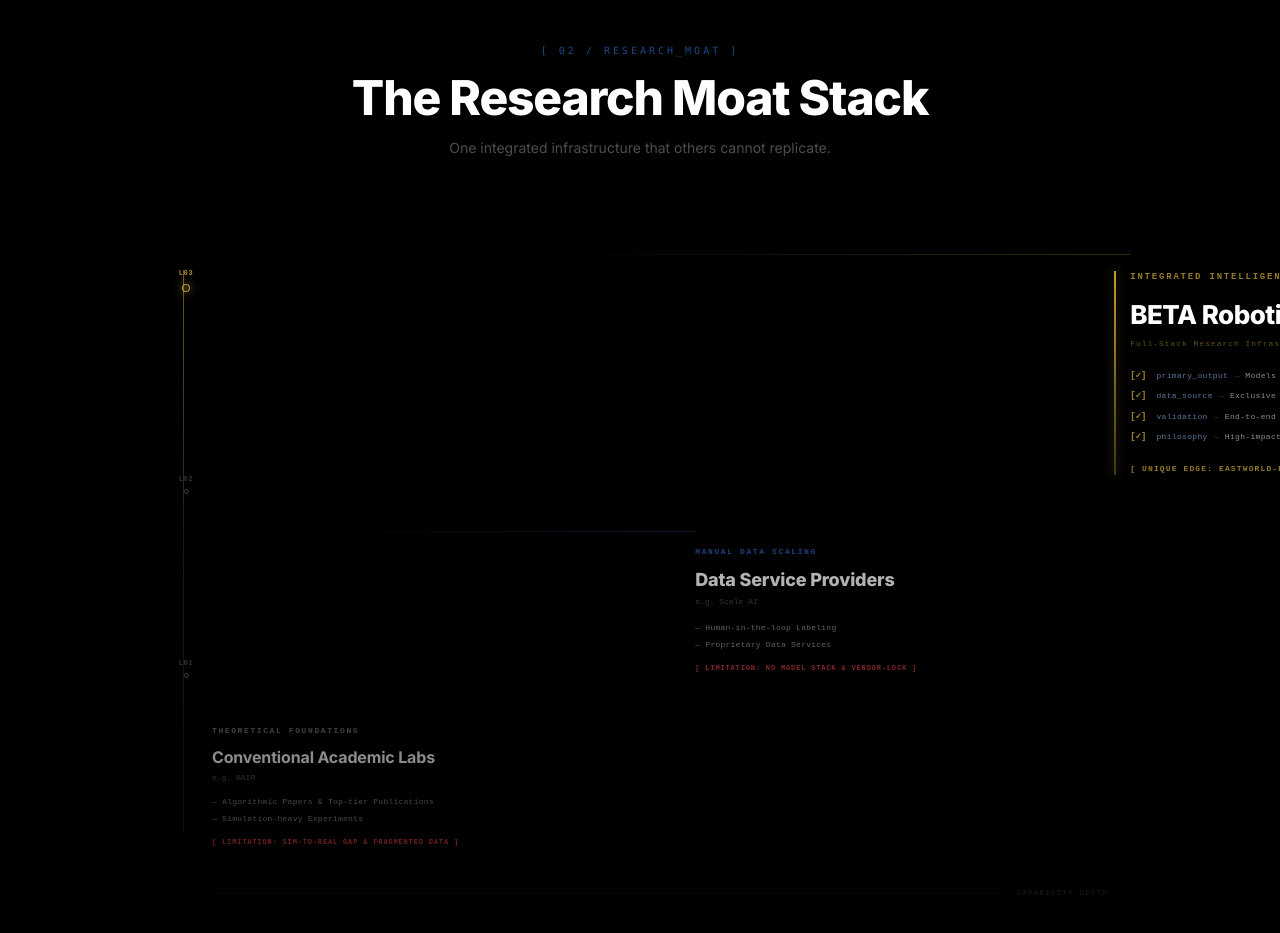
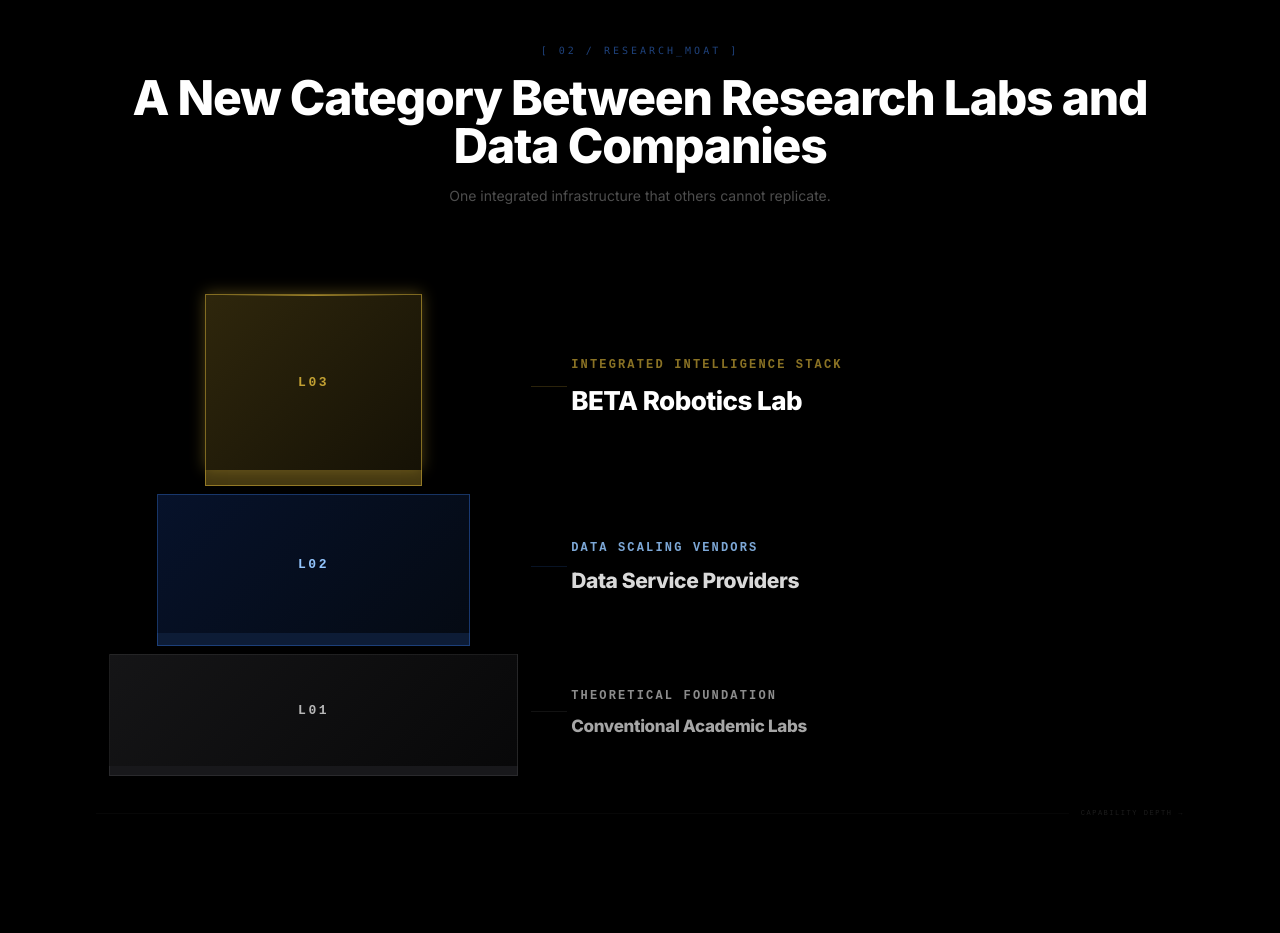
Before and after one commit to W5-a11y/beta_lab, a React (Vite) app: page / in a window 1280 px wide. Shown: the part 2700-3633 px from the top of the page. Built offline with nearby package versions, Linux system fonts and the light colour scheme.

Commit message:
v_1_6
- competitive done

```diff
--- a/src/components/MoatStack.tsx
+++ b/src/components/MoatStack.tsx
@@ -1,5 +1,5 @@
-import { useEffect, useRef, useState } from 'react'
-import { motion, useMotionValue, useSpring } from 'framer-motion'
+import { useState } from 'react'
+import { motion, AnimatePresence } from 'framer-motion'
 
 // ── Data ──────────────────────────────────────────────────────────────────────
 
@@ -7,390 +7,276 @@ const LAYERS = [
   {
     rank: 'L03',
     label: 'BETA Robotics Lab',
-    sub: 'Full-Stack Research Infrastructure',
     type: 'INTEGRATED INTELLIGENCE STACK',
-    terminal: [
-      { key: 'primary_output',   val: 'Models + Datasets + Benchmarks + World Models' },
-      { key: 'data_source',      val: 'Exclusive Eastworld Industry Partnership' },
-      { key: 'validation',       val: 'End-to-end Real-world G1 Humanoid Loop' },
-      { key: 'philosophy',       val: 'High-impact Open Source + Peer-reviewed Papers' },
+    details: [
+      { key: 'Primary Output', val: 'Models / Benchmarks' },
+      { key: 'Data Source',    val: 'Eastworld Partnership' },
+      { key: 'Validation',     val: 'G1 Humanoid Loop' },
     ],
-    tag: 'EASTWORLD-DRIVEN WORLD MODELS',
-    offset: 38,   // % from content area left
+    // pyramid: top layer — brushed gold
+    topBg:    'linear-gradient(135deg, rgba(212,175,55,0.22) 0%, rgba(212,175,55,0.10) 100%)',
+    frontBg:  'rgba(212,175,55,0.32)',
+    border:   'rgba(212,175,55,0.55)',
+    topGlow:  '0 -1px 14px rgba(212,175,55,0.35)',
+    rankColor:'rgba(212,175,55,0.9)',
+    typeColor:'rgba(212,175,55,0.65)',
+    guideColor:'rgba(212,175,55,0.2)',
   },
   {
     rank: 'L02',
     label: 'Data Service Providers',
-    sub: 'e.g. Scale AI',
-    type: 'MANUAL DATA SCALING',
-    items: ['Human-in-the-loop Labeling', 'Proprietary Data Services'],
-    limitation: 'NO MODEL STACK & VENDOR-LOCK',
-    offset: 20,
+    type: 'DATA SCALING VENDORS',
+    details: [
+      { key: 'Method',     val: 'Human-in-the-loop annotation' },
+      { key: 'Capability', val: 'Proprietary data services' },
+      { key: 'Limitation', val: 'No model intelligence' },
+    ],
+    // pyramid: mid — translucent deep blue
+    topBg:    'linear-gradient(135deg, rgba(37,99,235,0.18) 0%, rgba(59,130,246,0.08) 100%)',
+    frontBg:  'rgba(59,130,246,0.22)',
+    border:   'rgba(59,130,246,0.35)',
+    topGlow:  'none',
+    rankColor:'rgba(147,197,253,1)',
+    typeColor:'rgba(147,197,253,0.85)',
+    guideColor:'rgba(59,130,246,0.15)',
   },
   {
     rank: 'L01',
     label: 'Conventional Academic Labs',
-    sub: 'e.g. BAIR',
-    type: 'THEORETICAL FOUNDATIONS',
-    items: ['Algorithmic Papers & Top-tier Publications', 'Simulation-heavy Experiments'],
-    limitation: 'SIM-TO-REAL GAP & FRAGMENTED DATA',
-    offset: 0,
+    type: 'THEORETICAL FOUNDATION',
+    details: [
+      { key: 'Output',     val: 'Academic papers' },
+      { key: 'Method',     val: 'Simulation-heavy experiments' },
+      { key: 'Limitation', val: 'Fragmented data sources' },
+    ],
+    // pyramid: base — matte dark gray
+    topBg:    'linear-gradient(135deg, rgba(60,60,65,0.35) 0%, rgba(40,40,44,0.20) 100%)',
+    frontBg:  'rgba(55,55,60,0.45)',
+    border:   'rgba(255,255,255,0.08)',
+    topGlow:  'none',
+    rankColor:'rgba(255,255,255,0.70)',
+    typeColor:'rgba(255,255,255,0.55)',
+    guideColor:'rgba(255,255,255,0.07)',
   },
 ] as const
+
+// Pyramid slab widths (% of pyramid column), L03 narrowest at top
+const SLAB_WIDTHS  = ['50%', '72%', '94%']
+// Row heights shared between pyramid slabs and right text rows
+const ROW_HEIGHTS  = [200, 160, 130]
+// Front-face depth strip (px) — drawn outside slab so it doesn't eat height
+const SLAB_DEPTH   = [16, 13, 10]
 
 // ── Component ─────────────────────────────────────────────────────────────────
 
 export default function MoatStack() {
-  const sectionRef = useRef<HTMLDivElement>(null)
-  const [hovered, setHovered] = useState(false)
-
-  // L03 parallax
-  const mx = useMotionValue(0)
-  const my = useMotionValue(0)
-  const px = useSpring(mx, { stiffness: 40, damping: 16 })
-  const py = useSpring(my, { stiffness: 40, damping: 16 })
-
-  useEffect(() => {
-    const el = sectionRef.current
-    if (!el) return
-    const onMove = (e: MouseEvent) => {
-      const r = el.getBoundingClientRect()
-      mx.set(((e.clientX - r.left) / r.width - 0.5) * 18)
-      my.set(((e.clientY - r.top)  / r.height - 0.5) * 10)
-    }
-    const onLeave = () => { mx.set(0); my.set(0) }
-    el.addEventListener('mousemove', onMove)
-    el.addEventListener('mouseleave', onLeave)
-    return () => {
-      el.removeEventListener('mousemove', onMove)
-      el.removeEventListener('mouseleave', onLeave)
-    }
-  }, [])
+  const [active, setActive] = useState<number | null>(null)
 
   return (
-    <section ref={sectionRef} className="relative w-full bg-black py-32 overflow-hidden">
+    <section className="relative w-full bg-black py-32 overflow-hidden">
       <style>{`
-        @keyframes dot-drift {
-          0%   { background-position: 0 0; }
-          100% { background-position: 48px 48px; }
+        .pyramid-slab {
+          position: relative;
+          transition: transform 0.35s cubic-bezier(0.22,1,0.36,1);
+          cursor: default;
         }
-        @keyframes scan-scroll {
-          from { transform: translateX(0); }
-          to   { transform: translateX(-50%); }
-        }
-        .scan-marquee { animation: scan-scroll 10s linear infinite; }
+        .pyramid-slab.lifted { transform: translateY(-10px); }
       `}</style>
 
       {/* Section header */}
-      <div className="max-w-5xl mx-auto px-8 mb-24 text-center">
+      <div className="max-w-6xl mx-auto px-8 mb-20 text-center">
         <p className="font-mono text-[10px] tracking-[0.3em] uppercase mb-4"
-          style={{ color: 'rgba(59,130,246,0.55)' }}>
+           style={{ color: 'rgba(59,130,246,0.5)' }}>
           [ 02 / RESEARCH_MOAT ]
         </p>
         <h2 className="text-4xl lg:text-5xl font-extrabold tracking-tight text-white mb-4">
-          The Research Moat Stack
+          A New Category Between Research Labs and Data Companies
         </h2>
         <p className="text-sm max-w-lg mx-auto" style={{ color: 'rgba(255,255,255,0.3)' }}>
           One integrated infrastructure that others cannot replicate.
         </p>
       </div>
 
-      {/* Matrix */}
-      <div className="max-w-5xl mx-auto px-8">
-        <div style={{ display: 'grid', gridTemplateColumns: '52px 1fr', gap: '0 0' }}>
+      {/* Main layout: pyramid left + text right */}
+      <div className="max-w-6xl mx-auto px-8">
+        <div style={{ display: 'flex', alignItems: 'flex-start', gap: 0 }}>
 
-          {/* ── Left guide rail ── */}
-          <div style={{ position: 'relative' }}>
-            {/* Vertical line */}
+          {/* ── Left: 3D Pyramid (40%) ── */}
+          <div style={{ width: '40%', flexShrink: 0, display: 'flex', flexDirection: 'column', alignItems: 'center' }}>
+            {LAYERS.map((layer, i) => (
+              <div
+                key={layer.rank}
+                style={{
+                  width: '100%',
+                  height: ROW_HEIGHTS[i],
+                  display: 'flex',
+                  flexDirection: 'column',
+                  alignItems: 'center',
+                  justifyContent: 'flex-end',
+                  paddingBottom: 0,
+                }}
+              >
+                {/* Slab wrapper — lifts on hover */}
+                <div
+                  className={`pyramid-slab${active === i ? ' lifted' : ''}`}
+                  style={{ width: SLAB_WIDTHS[i] }}
+                  onMouseEnter={() => setActive(i)}
+                  onMouseLeave={() => setActive(null)}
+                >
+                  {/* Main face */}
+                  <div style={{
+                    height: ROW_HEIGHTS[i] - SLAB_DEPTH[i] - 8,
+                    background: layer.topBg,
+                    border: `1px solid ${layer.border}`,
+                    borderBottom: 'none',
+                    boxShadow: layer.topGlow,
+                    display: 'flex',
+                    alignItems: 'center',
+                    justifyContent: 'center',
+                    position: 'relative',
+                  }}>
+                    {/* Top highlight for L03 */}
+                    {i === 0 && (
                       <div style={{
                         position: 'absolute',
-              left: 23, top: 16, bottom: 16,
-              width: 1,
-              background: 'linear-gradient(to bottom, rgba(212,175,55,0.5), rgba(59,130,246,0.2), rgba(255,255,255,0.06))',
+                        top: 0, left: '8%', right: '8%', height: 1,
+                        background: 'linear-gradient(to right, transparent, rgba(212,175,55,0.7), transparent)',
                       }}/>
-
-            {/* Dots & labels per layer */}
-            {[0, 1, 2].map((i) => {
-              const layer = LAYERS[i]
-              const isApex = i === 0
-              return (
-                <div key={layer.rank}
-                  style={{
-                    position: 'absolute',
-                    left: 0, right: 0,
-                    top: i === 0 ? 14 : i === 1 ? '37%' : '68%',
-                    display: 'flex', flexDirection: 'column', alignItems: 'center', gap: 5,
-                  }}
-                >
+                    )}
                     <span style={{
-                    fontFamily: 'monospace', fontSize: 7, fontWeight: 700,
-                    letterSpacing: '0.1em',
-                    color: isApex ? 'rgba(212,175,55,0.8)' : 'rgba(255,255,255,0.2)',
+                      fontFamily: 'monospace',
+                      fontSize: 13,
+                      fontWeight: 700,
+                      letterSpacing: '0.2em',
+                      color: layer.rankColor,
                     }}>
                       {layer.rank}
                     </span>
+                  </div>
+                  {/* Front-face depth strip */}
                   <div style={{
-                    width: isApex ? 8 : 5, height: isApex ? 8 : 5,
-                    borderRadius: '50%',
-                    border: isApex
-                      ? '1px solid rgba(212,175,55,0.8)'
-                      : '1px solid rgba(255,255,255,0.2)',
-                    boxShadow: isApex ? '0 0 10px rgba(212,175,55,0.5)' : 'none',
-                    background: isApex ? 'rgba(212,175,55,0.2)' : 'transparent',
+                    height: SLAB_DEPTH[i],
+                    background: layer.frontBg,
+                    borderLeft: `1px solid ${layer.border}`,
+                    borderRight: `1px solid ${layer.border}`,
+                    borderBottom: `1px solid ${layer.border}`,
                   }}/>
                 </div>
-              )
-            })}
+              </div>
+            ))}
           </div>
 
-          {/* ── Right content ── */}
-          <div style={{ display: 'flex', flexDirection: 'column', gap: 0 }}>
-
-            {/* ━━ L03 BETA ━━ */}
-            <motion.div
-              initial={{ opacity: 0, x: -20 }}
-              whileInView={{ opacity: 1, x: 0 }}
-              viewport={{ once: true, margin: '-60px' }}
-              transition={{ duration: 0.7, ease: [0.22, 1, 0.36, 1] }}
+          {/* ── Right: Text content (60%) ── */}
+          <div style={{ width: '60%', display: 'flex', flexDirection: 'column' }}>
+            {LAYERS.map((layer, i) => (
+              <div
+                key={layer.rank}
                 style={{
-                paddingLeft: `${LAYERS[0].offset}%`,
-                paddingBottom: 56,
-                translateX: px,
-                translateY: py,
+                  height: ROW_HEIGHTS[i],
+                  display: 'flex',
+                  alignItems: 'center',
+                  position: 'relative',
+                  paddingLeft: 40,
+                  paddingRight: 8,
                 }}
+                onMouseEnter={() => setActive(i)}
+                onMouseLeave={() => setActive(null)}
               >
-              {/* Connector hairline */}
+                {/* Horizontal guide line connecting to pyramid */}
                 <div style={{
-                marginLeft: `-${LAYERS[0].offset}%`,
-                marginBottom: 16,
+                  position: 'absolute',
+                  left: 0,
+                  top: '50%',
+                  width: 36,
                   height: 1,
-                width: `${LAYERS[0].offset}%`,
-                background: 'linear-gradient(to right, transparent, rgba(212,175,55,0.25))',
+                  background: layer.guideColor,
+                  pointerEvents: 'none',
                 }}/>
 
-              {/* Content block — no box, just gold left bar */}
-              <div
-                style={{ position: 'relative' }}
-                onMouseEnter={() => setHovered(true)}
-                onMouseLeave={() => setHovered(false)}
-              >
-                {/* Gold left anchor bar */}
-                <div style={{
-                  position: 'absolute', left: -16, top: 0, bottom: 0,
-                  width: 2,
-                  background: 'linear-gradient(to bottom, rgba(212,175,55,0.9), rgba(212,175,55,0.3))',
-                  boxShadow: '0 0 12px rgba(212,175,55,0.4)',
-                }}/>
-
-                {/* Animated dot grid backdrop */}
-                <div style={{
-                  position: 'absolute', inset: '-12px -20px',
-                  backgroundImage: 'radial-gradient(circle, rgba(212,175,55,0.1) 1px, transparent 1px)',
-                  backgroundSize: '24px 24px',
-                  animation: 'dot-drift 14s linear infinite',
-                  opacity: hovered ? 0.9 : 0.45,
-                  transition: 'opacity 0.4s ease',
-                  pointerEvents: 'none',
-                  borderRadius: 4,
-                }}/>
-
-                {/* Type */}
+                {/* Text block */}
+                <div style={{ flex: 1 }}>
+                  {/* Type label */}
                   <p style={{
-                  fontFamily: 'monospace', fontSize: 9, fontWeight: 700,
-                  letterSpacing: '0.2em', color: 'rgba(212,175,55,0.7)',
-                  marginBottom: 10, position: 'relative',
+                    fontFamily: 'monospace',
+                    fontSize: 12,
+                    fontWeight: 700,
+                    letterSpacing: '0.18em',
+                    color: layer.typeColor,
+                    marginBottom: 12,
                   }}>
-                  {LAYERS[0].type}
+                    {layer.type}
                   </p>
 
-                {/* Title */}
+                  {/* Label — always visible */}
                   <h3 style={{
-                  fontSize: 26, fontWeight: 900, letterSpacing: '-0.02em',
-                  color: 'rgba(255,255,255,1)',
-                  marginBottom: 4, position: 'relative',
+                    fontSize: i === 0 ? 26 : i === 1 ? 21 : 17,
+                    fontWeight: 800,
+                    letterSpacing: '-0.02em',
+                    color: `rgba(255,255,255,${i === 0 ? 1 : i === 1 ? 0.85 : 0.65})`,
+                    marginBottom: 0,
+                    lineHeight: 1.15,
                   }}>
-                  {LAYERS[0].label}
+                    {layer.label}
                   </h3>
-                <p style={{
-                  fontFamily: 'monospace', fontSize: 8, letterSpacing: '0.12em',
-                  color: 'rgba(212,175,55,0.45)',
-                  marginBottom: 20, position: 'relative',
-                }}>
-                  {LAYERS[0].sub}
-                </p>
 
-                {/* Terminal output */}
-                <div style={{
-                  display: 'flex', flexDirection: 'column', gap: 7,
-                  position: 'relative',
-                }}>
-                  {LAYERS[0].terminal.map(({ key, val }) => (
+                  {/* Details — only on hover */}
+                  <AnimatePresence>
+                    {active === i && (
+                      <motion.div
+                        key="details"
+                        initial={{ opacity: 0, y: 6 }}
+                        animate={{ opacity: 1, y: 0 }}
+                        exit={{ opacity: 0, y: 4 }}
+                        transition={{ duration: 0.22, ease: 'easeOut' }}
+                        style={{ marginTop: 18, display: 'flex', flexDirection: 'column', gap: 10 }}
+                      >
+                        {layer.details.map(({ key, val }) => (
                           <div key={key} style={{ display: 'flex', alignItems: 'baseline', gap: 10 }}>
                             <span style={{
-                        fontFamily: 'monospace', fontSize: 9, fontWeight: 700,
-                        color: 'rgba(212,175,55,0.75)', flexShrink: 0,
+                              fontFamily: 'monospace',
+                              fontSize: 12,
+                              fontWeight: 600,
+                              color: layer.typeColor,
+                              flexShrink: 0,
+                              letterSpacing: '0.05em',
                             }}>
-                        [✓]
+                              {key}
                             </span>
                             <span style={{
-                        fontFamily: 'monospace', fontSize: 8, letterSpacing: '0.04em',
-                        color: hovered ? 'rgba(255,255,255,0.75)' : 'rgba(255,255,255,0.55)',
-                        transition: 'color 0.2s',
+                              fontFamily: 'monospace',
+                              fontSize: 12,
+                              color: 'rgba(255,255,255,0.3)',
                             }}>
-                        <span style={{ color: 'rgba(147,197,253,0.6)' }}>{key}</span>
-                        <span style={{ color: 'rgba(212,175,55,0.4)', margin: '0 6px' }}>→</span>
+                              →
+                            </span>
+                            <span style={{
+                              fontFamily: 'monospace',
+                              fontSize: 12,
+                              color: 'rgba(255,255,255,0.9)',
+                              letterSpacing: '0.02em',
+                            }}>
                               {val}
                             </span>
                           </div>
                         ))}
+                      </motion.div>
+                    )}
+                  </AnimatePresence>
                 </div>
-
-                {/* Tag */}
-                <p style={{
-                  fontFamily: 'monospace', fontSize: 8, fontWeight: 700,
-                  letterSpacing: '0.14em',
-                  color: 'rgba(212,175,55,0.7)',
-                  marginTop: 18, position: 'relative',
-                }}>
-                  [ UNIQUE EDGE: {LAYERS[0].tag} ]
-                </p>
-
-                {/* Hover marquee */}
-                <div style={{
-                  overflow: 'hidden',
-                  height: hovered ? 16 : 0,
-                  opacity: hovered ? 1 : 0,
-                  transition: 'height 0.2s ease, opacity 0.18s ease',
-                  marginTop: hovered ? 10 : 0,
-                  position: 'relative',
-                }}>
-                  <div className="scan-marquee" style={{ display: 'flex', whiteSpace: 'nowrap' }}>
-                    {Array(8).fill(null).map((_, k) => (
-                      <span key={k} style={{
-                        fontFamily: 'monospace', fontSize: 8,
-                        letterSpacing: '0.15em',
-                        color: 'rgba(212,175,55,0.55)',
-                        paddingRight: 56,
-                      }}>
-                        SCANNING_CAPABILITY_MOAT... 100% COMPLETE
-                      </span>
+              </div>
             ))}
           </div>
         </div>
-              </div>
-            </motion.div>
 
-            {/* ━━ L02 Data Providers ━━ */}
-            <motion.div
-              initial={{ opacity: 0, x: -16 }}
-              whileInView={{ opacity: 1, x: 0 }}
-              viewport={{ once: true, margin: '-60px' }}
-              transition={{ duration: 0.65, delay: 0.1, ease: [0.22, 1, 0.36, 1] }}
-              style={{ paddingLeft: `${LAYERS[1].offset}%`, paddingBottom: 52, opacity: 0.32 }}
-            >
-              <div style={{
-                marginLeft: `-${LAYERS[1].offset}%`,
-                marginBottom: 14,
-                height: 1,
-                width: `${LAYERS[1].offset}%`,
-                background: 'linear-gradient(to right, transparent, rgba(59,130,246,0.18))',
-              }}/>
-
-              <p style={{
-                fontFamily: 'monospace', fontSize: 8, fontWeight: 700,
-                letterSpacing: '0.2em', color: 'rgba(59,130,246,0.5)',
-                marginBottom: 8,
-              }}>
-                {LAYERS[1].type}
-              </p>
-              <h3 style={{
-                fontSize: 18, fontWeight: 800, letterSpacing: '-0.01em',
-                color: 'rgba(255,255,255,0.7)', marginBottom: 3,
-              }}>
-                {LAYERS[1].label}
-              </h3>
-              <p style={{
-                fontFamily: 'monospace', fontSize: 8,
-                color: 'rgba(255,255,255,0.2)', marginBottom: 14,
-              }}>
-                {LAYERS[1].sub}
-              </p>
-              <div style={{ display: 'flex', flexDirection: 'column', gap: 5 }}>
-                {'items' in LAYERS[1] && LAYERS[1].items.map((item) => (
-                  <p key={item} style={{
-                    fontFamily: 'monospace', fontSize: 8,
-                    color: 'rgba(255,255,255,0.38)', letterSpacing: '0.03em',
-                  }}>
-                    — {item}
-                  </p>
-                ))}
-              </div>
-              <p style={{
-                fontFamily: 'monospace', fontSize: 7, fontWeight: 700,
-                letterSpacing: '0.12em', color: 'rgba(239,68,68,0.55)',
-                marginTop: 12,
-              }}>
-                [ LIMITATION: {'limitation' in LAYERS[1] ? LAYERS[1].limitation : ''} ]
-              </p>
-            </motion.div>
-
-            {/* ━━ L01 Academic ━━ */}
-            <motion.div
-              initial={{ opacity: 0, x: -12 }}
-              whileInView={{ opacity: 1, x: 0 }}
-              viewport={{ once: true, margin: '-60px' }}
-              transition={{ duration: 0.6, delay: 0.2, ease: [0.22, 1, 0.36, 1] }}
-              style={{ paddingLeft: `${LAYERS[2].offset}%`, opacity: 0.26 }}
-            >
-              <p style={{
-                fontFamily: 'monospace', fontSize: 8, fontWeight: 700,
-                letterSpacing: '0.2em', color: 'rgba(255,255,255,0.25)',
-                marginBottom: 8,
-              }}>
-                {LAYERS[2].type}
-              </p>
-              <h3 style={{
-                fontSize: 16, fontWeight: 700, letterSpacing: '-0.01em',
-                color: 'rgba(255,255,255,0.55)', marginBottom: 3,
-              }}>
-                {LAYERS[2].label}
-              </h3>
-              <p style={{
-                fontFamily: 'monospace', fontSize: 8,
-                color: 'rgba(255,255,255,0.18)', marginBottom: 12,
-              }}>
-                {LAYERS[2].sub}
-              </p>
-              <div style={{ display: 'flex', flexDirection: 'column', gap: 5 }}>
-                {'items' in LAYERS[2] && LAYERS[2].items.map((item) => (
-                  <p key={item} style={{
-                    fontFamily: 'monospace', fontSize: 8,
-                    color: 'rgba(255,255,255,0.28)', letterSpacing: '0.03em',
-                  }}>
-                    — {item}
-                  </p>
-                ))}
-              </div>
-              <p style={{
-                fontFamily: 'monospace', fontSize: 7, fontWeight: 700,
-                letterSpacing: '0.12em', color: 'rgba(239,68,68,0.45)',
-                marginTop: 12,
-              }}>
-                [ LIMITATION: {'limitation' in LAYERS[2] ? LAYERS[2].limitation : ''} ]
-              </p>
-            </motion.div>
-          </div>
-        </div>
-
-        {/* Bottom axis */}
+        {/* Bottom axis label */}
         <div style={{
           display: 'flex', alignItems: 'center', gap: 12,
-          marginTop: 40, paddingLeft: 52, opacity: 0.22,
+          marginTop: 32, opacity: 0.18,
         }}>
           <div style={{ height: 1, flexGrow: 1, background: 'rgba(255,255,255,0.15)' }}/>
           <span style={{
             fontFamily: 'monospace', fontSize: 7,
-            letterSpacing: '0.22em', color: 'rgba(255,255,255,0.5)',
+            letterSpacing: '0.22em', color: 'rgba(255,255,255,0.6)',
           }}>
             CAPABILITY DEPTH →
           </span>
```
Lines whose indentation alone changed are shown as unchanged.
